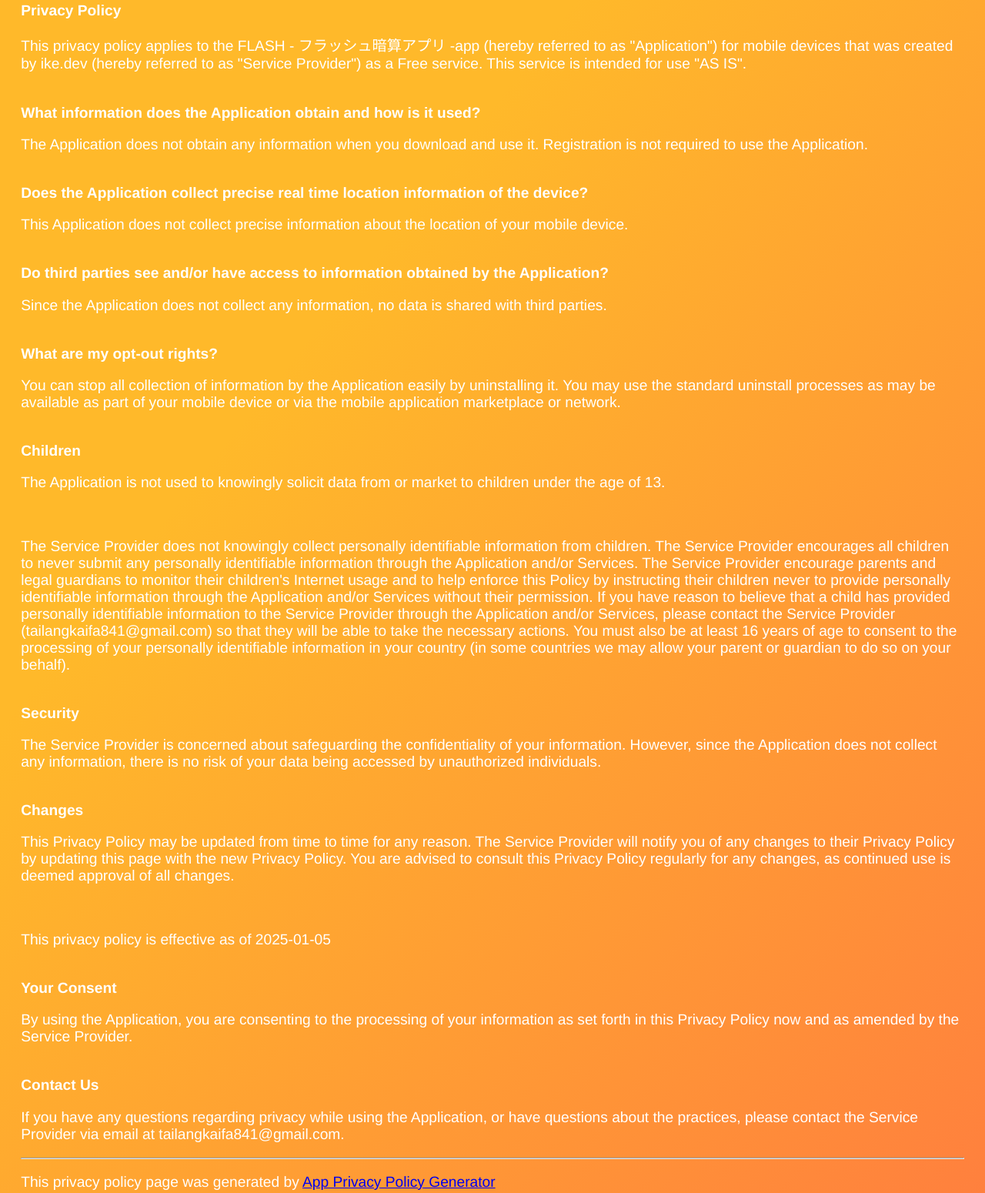
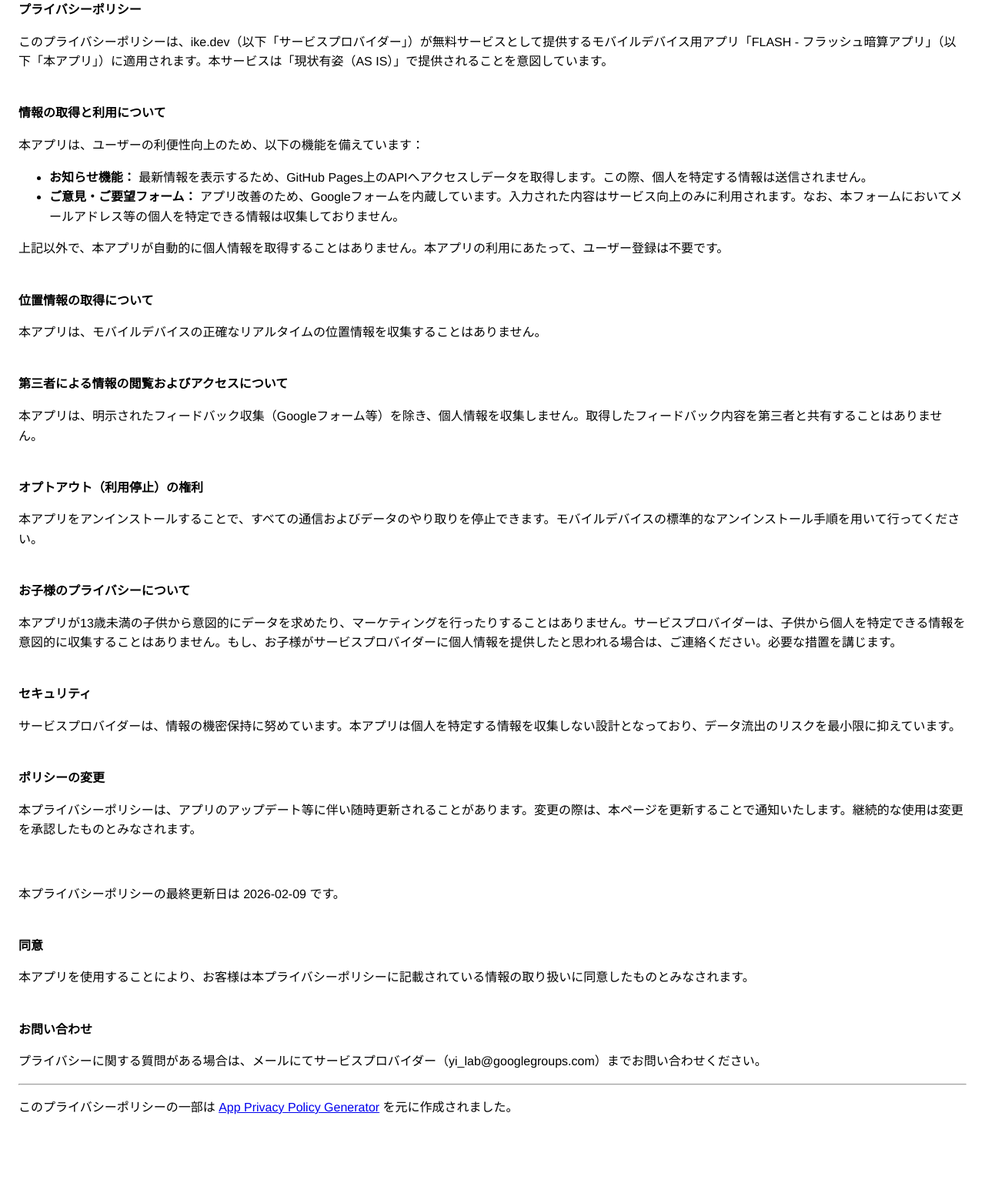
Before and after one commit to shin4433tendev/FLASH_introduction, a plain HTML site: page privacy_policy.html in a window 1280 px wide. Shown: the part 24-1574 px from the top of the page at 77% size. After the commit the page ends 1515 px from the top, so only its background shows below. Drawn offline with Linux system fonts and the light colour scheme.

Commit message:
.vscode/settings.jsonを追加し、プライバシーポリシーを日本語に翻訳して更新

```diff
--- a/privacy_policy.html
+++ b/privacy_policy.html
@@ -1,30 +1,49 @@
 <!DOCTYPE html>
-    <html lang="ja">
+<html>
 <head>
   <meta charset='utf-8'>
   <meta name='viewport' content='width=device-width'>
-      <title>Privacy Policy</title>
-      <style> body { font-family: 'Helvetica Neue', Helvetica, Arial, sans-serif; padding:1em; } </style>
+  <title>プライバシーポリシー</title>
+  <style> body { font-family: 'Helvetica Neue', Helvetica, Arial, sans-serif; padding:1em; line-height: 1.6; } </style>
 </head>
 <body>
-    <strong>Privacy Policy</strong><p>This privacy policy applies to the FLASH - フラッシュ暗算アプリ -app (hereby referred to as "Application") for mobile devices that was created by ike.dev (hereby referred to as "Service Provider") as a Free service. This service is intended for use "AS IS".</p><br><strong>What information does the Application obtain and how is it used?</strong><p>The Application does not obtain any information when you download and use it. Registration is not required to use the Application.</p><br><strong>Does the Application collect precise real time location information of the device?</strong><p>This Application does not collect precise information about the location of your mobile device.</p><br><strong>Do third parties see and/or have access to information obtained by the Application?</strong><p>Since the Application does not collect any information, no data is shared with third parties.</p><br><strong>What are my opt-out rights?</strong><p>You can stop all collection of information by the Application easily by uninstalling it. You may use the standard uninstall processes as may be available as part of your mobile device or via the mobile application marketplace or network.</p><br><strong>Children</strong><p>The Application is not used to knowingly solicit data from or market to children under the age of 13.</p><br><p>The Service Provider does not knowingly collect personally
-identifiable information from children. The Service Provider
-encourages all children to never submit any personally
-identifiable information through the Application and/or Services.
-The Service Provider encourage parents and legal guardians to monitor
-their children's Internet usage and to help enforce this Policy by instructing
-their children never to provide personally identifiable information through the Application and/or Services without their permission. If you have reason to believe that a child
-has provided personally identifiable information to the Service Provider through the Application and/or Services,
-please contact the Service Provider (tailangkaifa841@gmail.com) so that they will be able to take the necessary actions.
-You must also be at least 16 years of age to consent to the processing
-of your personally identifiable information in your country (in some countries we may allow your parent
-or guardian to do so on your behalf).</p><br><strong>Security</strong><p>The Service Provider is concerned about safeguarding the confidentiality of your information. However, since the Application does not collect any information, there is no risk of your data being accessed by unauthorized individuals.</p><br><strong>Changes</strong><p>This Privacy Policy may be updated from time to time for any reason. The Service Provider will notify you of any changes to their Privacy Policy by updating this page with the new Privacy Policy. You are advised to consult this Privacy Policy regularly for any changes, as continued use is deemed approval of all changes.</p><br><p>This privacy policy is effective as of 2025-01-05</p><br><strong>Your Consent</strong><p>By using the Application, you are consenting to the processing of your information as set forth in this Privacy Policy now and as amended by the Service Provider.</p><br><strong>Contact Us</strong><p>If you have any questions regarding privacy while using the Application, or have questions about the practices, please contact the Service Provider via email at tailangkaifa841@gmail.com.</p><hr><p>This privacy policy page was generated by <a href="https://app-privacy-policy-generator.nisrulz.com/" target="_blank" rel="noopener noreferrer">App Privacy Policy Generator</a></p>
+  <strong>プライバシーポリシー</strong>
+  <p>このプライバシーポリシーは、ike.dev（以下「サービスプロバイダー」）が無料サービスとして提供するモバイルデバイス用アプリ「FLASH - フラッシュ暗算アプリ」（以下「本アプリ」）に適用されます。本サービスは「現状有姿（AS IS）」で提供されることを意図しています。</p>
+  <br>
+  <strong>情報の取得と利用について</strong>
+  <p>本アプリは、ユーザーの利便性向上のため、以下の機能を備えています：</p>
+  <ul>
+    <li><strong>お知らせ機能：</strong> 最新情報を表示するため、GitHub Pages上のAPIへアクセスしデータを取得します。この際、個人を特定する情報は送信されません。</li>
+    <li><strong>ご意見・ご要望フォーム：</strong> アプリ改善のため、Googleフォームを内蔵しています。入力された内容はサービス向上のみに利用されます。なお、本フォームにおいてメールアドレス等の個人を特定できる情報は収集しておりません。</li>
+  </ul>
+  <p>上記以外で、本アプリが自動的に個人情報を取得することはありません。本アプリの利用にあたって、ユーザー登録は不要です。</p>
+  <br>
+  <strong>位置情報の取得について</strong>
+  <p>本アプリは、モバイルデバイスの正確なリアルタイムの位置情報を収集することはありません。</p>
+  <br>
+  <strong>第三者による情報の閲覧およびアクセスについて</strong>
+  <p>本アプリは、明示されたフィードバック収集（Googleフォーム等）を除き、個人情報を収集しません。取得したフィードバック内容を第三者と共有することはありません。</p>
+  <br>
+  <strong>オプトアウト（利用停止）の権利</strong>
+  <p>本アプリをアンインストールすることで、すべての通信およびデータのやり取りを停止できます。モバイルデバイスの標準的なアンインストール手順を用いて行ってください。</p>
+  <br>
+  <strong>お子様のプライバシーについて</strong>
+  <p>本アプリが13歳未満の子供から意図的にデータを求めたり、マーケティングを行ったりすることはありません。サービスプロバイダーは、子供から個人を特定できる情報を意図的に収集することはありません。もし、お子様がサービスプロバイダーに個人情報を提供したと思われる場合は、ご連絡ください。必要な措置を講じます。</p>
+  <br>
+  <strong>セキュリティ</strong>
+  <p>サービスプロバイダーは、情報の機密保持に努めています。本アプリは個人を特定する情報を収集しない設計となっており、データ流出のリスクを最小限に抑えています。</p>
+  <br>
+  <strong>ポリシーの変更</strong>
+  <p>本プライバシーポリシーは、アプリのアップデート等に伴い随時更新されることがあります。変更の際は、本ページを更新することで通知いたします。継続的な使用は変更を承認したものとみなされます。</p>
+  <br>
+  <p>本プライバシーポリシーの最終更新日は 2026-02-09 です。</p>
+  <br>
+  <strong>同意</strong>
+  <p>本アプリを使用することにより、お客様は本プライバシーポリシーに記載されている情報の取り扱いに同意したものとみなされます。</p>
+  <br>
+  <strong>お問い合わせ</strong>
+  <p>プライバシーに関する質問がある場合は、メールにてサービスプロバイダー（yi_lab@googlegroups.com）までお問い合わせください。</p>
+  <hr>
+  <p>このプライバシーポリシーの一部は <a href="https://app-privacy-policy-generator.nisrulz.com/" target="_blank" rel="noopener noreferrer">App Privacy Policy Generator</a> を元に作成されました。</p>
 </body>
-    <style>
-      body {
-        background: linear-gradient(to bottom right, #ffb92a 30%,#FF7F3E 100%);
-        color: white;
-        font-size: 1.2em;
-      }
-    </style>
 </html>
```
Lines whose indentation alone changed are shown as unchanged.
